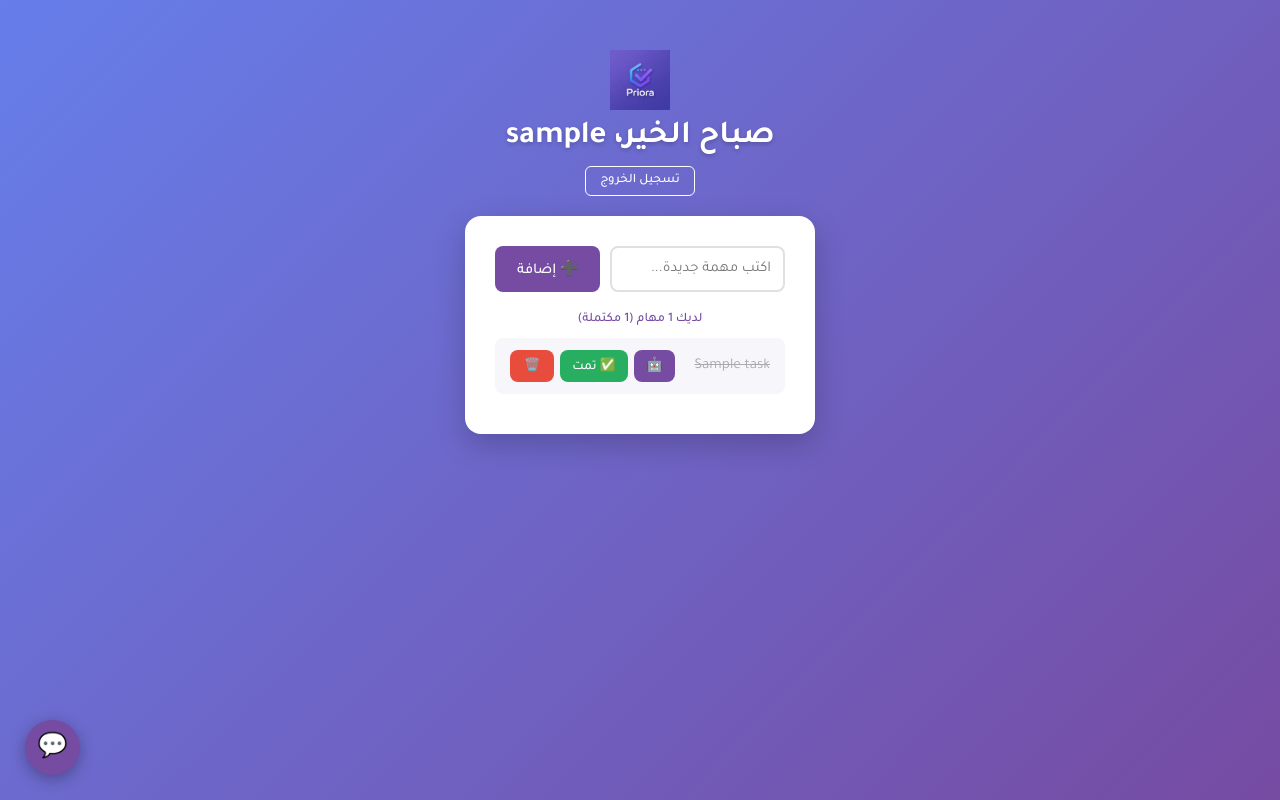
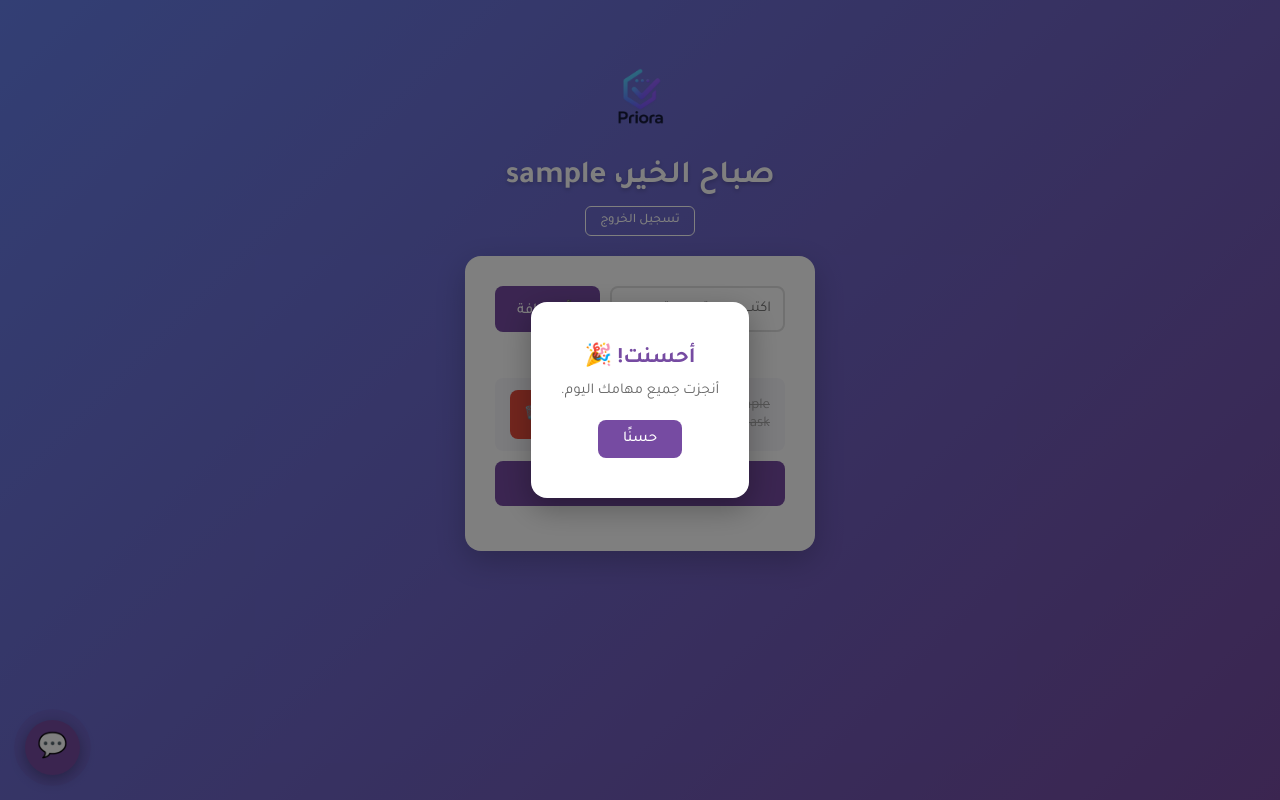
Before and after one commit to abdullhj-design/priora, a Flask app: page /app-page in a window 1280 px wide. Run offline with Flask 3, Linux system fonts and the light colour scheme; the visitor is signed in with stand-in values (Sample User, id 1); tables that the repository leaves empty or names only in its code hold one stand-in row (values such as "Sample post").

Commit message:
Add smart features

````diff
--- a/app.py
+++ b/app.py
@@ -9,7 +9,7 @@ app = Flask(__name__)
 app.secret_key = 'my-secret-key-2026'
 CORS(app, supports_credentials=True)
 app.config['JSON_AS_ASCII'] = False
-client = anthropic.Anthropic(api_key="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")
+client = anthropic.Anthropic(api_key="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")
 
 def get_db_connection():
     return mysql.connector.connect(
@@ -290,6 +290,46 @@ def admin_delete_user(user_id):
     conn.close()
 
     return jsonify({"message": "تم حذف المستخدم"}), 200
+@app.route('/tasks/prioritize', methods=['GET'])
+def prioritize_tasks():
+    if 'user_id' not in session:
+        return jsonify({"error": "يجب تسجيل الدخول"}), 401
+
+    conn = get_db_connection()
+    cursor = conn.cursor(dictionary=True)
+    cursor.execute("SELECT id, title FROM tasks WHERE user_id = %s AND done = 0", (session['user_id'],))
+    tasks = cursor.fetchall()
+    cursor.close()
+    conn.close()
+
+    if not tasks:
+        return jsonify({"message": "لا توجد مهام غير مكتملة لترتيبها"}), 200
+
+    tasks_list = "\n".join([f"- {t['title']}" for t in tasks])
+
+    try:
+        message = client.messages.create(
+            model="claude-sonnet-4-6",
+            max_tokens=500,
+            messages=[
+                {
+                    "role": "user",
+                    "content": f"هذي قائمة مهام المستخدم اليوم:\n{tasks_list}\n\nرتّبها من الأهم للأقل أهمية، وحدد أي مهمة يبدأ بها أولاً مع سبب قصير. رد فقط بصيغة JSON بهذا الشكل بالضبط، بدون أي كلام إضافي: {{\"start_with\": \"...\", \"reason\": \"...\", \"ordered\": [\"...\", \"...\"]}}"
+                }
+            ]
+        )
+
+        raw_text = message.content[0].text.strip()
+        if raw_text.startswith("```"):
+            raw_text = raw_text.replace("```json", "").replace("```", "").strip()
+
+        parsed = json.loads(raw_text)
+        return jsonify(parsed), 200
+
+    except Exception as e:
+        print("=== خطأ بترتيب المهام ===")
+        print(str(e))
+        return jsonify({"error": str(e)}), 500
 
 if __name__ == '__main__':
     app.run(debug=True)
--- a/templates/index.html
+++ b/templates/index.html
@@ -235,6 +235,18 @@
             cursor: pointer;
             box-shadow: 0 4px 15px rgba(0, 0, 0, 0.3);
             z-index: 1000;
+            animation: pulse-chat 2s infinite;
+        }
+        @keyframes pulse-chat {
+    0% {
+        box-shadow: 0 4px 15px rgba(0, 0, 0, 0.3), 0 0 0 0 rgba(118, 75, 162, 0.6);
+    }
+    70% {
+        box-shadow: 0 4px 15px rgba(0, 0, 0, 0.3), 0 0 0 15px rgba(118, 75, 162, 0);
+    }
+    100% {
+        box-shadow: 0 4px 15px rgba(0, 0, 0, 0.3), 0 0 0 0 rgba(118, 75, 162, 0);
+    }
 }
 
         .chat-window {
@@ -283,6 +295,7 @@
             border-radius: 8px;
             max-width: 85%;
             line-height: 1.4;
+            white-space: pre-line;
         }
 
         .chat-msg.user {
@@ -316,9 +329,49 @@
             font-size: 13px;
         }
         .top-logo {
-            width: 60px;
+            width: 100px;
             height: auto;
             margin-bottom: 8px;
+        }
+        .celebration-overlay {
+    position: fixed;
+    top: 0;
+    left: 0;
+    width: 100%;
+    height: 100%;
+    background-color: rgba(0, 0, 0, 0.5);
+    display: flex;
+    align-items: center;
+    justify-content: center;
+    z-index: 2000;
+}
+.celebration-overlay.hidden {
+    display: none !important;
+}
+.celebration-box {
+    background-color: white;
+    border-radius: 16px;
+    padding: 40px 30px;
+    text-align: center;
+    max-width: 320px;
+    box-shadow: 0 10px 30px rgba(0, 0, 0, 0.3);
+}
+
+.celebration-box h2 {
+    color: #764ba2;
+    font-size: 22px;
+    margin-bottom: 10px;
+}
+
+.celebration-box p {
+    color: #666;
+    font-size: 15px;
+    margin-bottom: 20px;
+}
+
+.celebration-box button {
+    background-color: #764ba2;
+    padding: 10px 25px;
 }
     </style>
 </head>
@@ -330,23 +383,39 @@
     </div>
 
     <div class="card">
+<div id="prioritizeResult" style="display: none; background-color: #f7f6fb; border-radius: 8px; padding: 15px; margin-bottom: 30px; font-size: 14px; line-height: 1.6;"></div>
         <div class="input-group">
             <input type="text" id="taskInput" placeholder="اكتب مهمة جديدة...">
             <button id="addBtn">➕ إضافة</button>
         </div>
 
         <p id="taskCounter" class="task-counter"></p>
+        <div id="nextTaskBox" class="next-task-box hidden">
+    <div class="label">🎯 مهمتك التالية</div>
+    <div class="task-name" id="nextTaskName"></div>
+    <div class="reason" id="nextTaskReason"></div>
+</div>
         <ul id="taskList">
         </ul>
         <p id="emptyMsg" class="empty-msg hidden">لا توجد مهام حاليًا 📭</p>
         <div id="loadingMsg">⏳ جاري التحميل...</div>
+<button id="prioritizeBtn" style="width: 100%; margin-bottom: 15px; background-color: #764ba2;">🤖 رتّب يومي</button>
+
+    </div>
+<div id="celebrationOverlay" class="celebration-overlay hidden">
+    <div class="celebration-box">
+<h2>أحسنت! 🎉</h2>
+ <p>أنجزت جميع مهامك اليوم.</p>
+        <button id="closeCelebration">حسنًا</button>
+    </div>
 </div>
 
 <div id="chatButton" class="chat-button">💬</div>
 
+
     <div id="chatWindow" class="chat-window hidden">
         <div class="chat-header">
-            <span>مساعد Priora 🤖</span>
+            <span> Priora AI🤖</span>
             <span id="closeChat" class="close-chat">✕</span>
         </div>
         <div id="chatMessages" class="chat-messages"></div>
@@ -377,6 +446,17 @@
         const loadingMsg = document.getElementById('loadingMsg');
         const taskCounter = document.getElementById('taskCounter');
         const emptyMsg = document.getElementById('emptyMsg');
+        const celebrationOverlay = document.getElementById('celebrationOverlay');
+const closeCelebration = document.getElementById('closeCelebration');
+let celebrationShown = false;
+const nextTaskBox = document.getElementById('nextTaskBox');
+const nextTaskName = document.getElementById('nextTaskName');
+const nextTaskReason = document.getElementById('nextTaskReason');
+let savedOrder = null;
+
+closeCelebration.addEventListener('click', function() {
+    celebrationOverlay.classList.add('hidden');
+});
 
         function createTaskElement(task) {
             const li = document.createElement('li');
@@ -392,8 +472,9 @@
             buttonsDiv.classList.add('task-buttons');
 
             const analyzeButton = document.createElement('button');
-            analyzeButton.textContent = '🤖';
+            analyzeButton.textContent = '🤖حلّل المهمة';
             analyzeButton.classList.add('analyze-btn');
+            analyzeButton.title = 'حلّل هذه المهمة';
 
             analyzeButton.addEventListener('click', async function() {
                 analyzeButton.textContent = '⏳';
@@ -419,7 +500,7 @@
             });
 
             const completeButton = document.createElement('button');
-            completeButton.textContent = '✅ تمت';
+            completeButton.textContent = '✅ تم';
             completeButton.classList.add('complete-btn');
 
             completeButton.addEventListener('click', async function() {
@@ -427,7 +508,8 @@
         method: 'PUT',
         credentials: 'include'
     });
-                loadTasks();
+    await loadTasks();
+    showNextTask();
 });
 
             const deleteButton = document.createElement('button');
@@ -454,6 +536,7 @@
 
         async function loadTasks() {
             loadingMsg.style.display = 'block';
+            prioritizeResult.style.display = 'none';
             taskList.innerHTML = '';
 
             const response = await fetch('/tasks', {
@@ -472,10 +555,16 @@
             if (tasks.length === 0) {
     taskCounter.textContent = '';
     emptyMsg.classList.remove('hidden');
+    celebrationShown = false;
 } else {
     const doneCount = tasks.filter(function(t) { return t.done; }).length;
     taskCounter.textContent = 'لديك ' + tasks.length + ' مهام (' + doneCount + ' مكتملة)';
     emptyMsg.classList.add('hidden');
+
+    if (doneCount === tasks.length && !celebrationShown) {
+        celebrationOverlay.classList.remove('hidden');
+        celebrationShown = true;
+    }
 }
 
             tasks.forEach(function(task) {
@@ -526,10 +615,18 @@
         const chatInput = document.getElementById('chatInput');
         const chatSendBtn = document.getElementById('chatSendBtn');
 
+
+
+        let chatOpened = false;
+
 chatButton.addEventListener('click', function() {
     chatWindow.classList.toggle('hidden');
+
+    if (!chatOpened && !chatWindow.classList.contains('hidden')) {
+        addChatMessage('👋 مرحبًا ' + username + '، أنا Priora AI\nكيف يمكنني مساعدتك؟', 'bot');
+        chatOpened = true;
+    }
 });
-
 closeChat.addEventListener('click', function() {
     chatWindow.classList.add('hidden');
 });
@@ -573,6 +670,69 @@
             }
         });
 
+const prioritizeBtn = document.getElementById('prioritizeBtn');
+const prioritizeResult = document.getElementById('prioritizeResult');
+
+prioritizeBtn.addEventListener('click', async function() {
+    prioritizeBtn.textContent = '⏳ جاري الترتيب...';
+    prioritizeResult.style.display = 'none';
+
+    try {
+        const response = await fetch('/tasks/prioritize', {
+            credentials: 'include'
+        });
+        const data = await response.json();
+
+prioritizeBtn.textContent = '🔄 أعد ترتيب يومي';
+        if (data.message) {
+            prioritizeResult.innerHTML = data.message;
+            prioritizeResult.style.display = 'block';
+            return;
+        }
+
+        if (data.start_with) {
+                savedOrder = data.ordered;
+
+            let orderedList = data.ordered.map(function(t, i) {
+                return (i + 1) + '. ' + t;
+            }).join('<br>');
+
+            prioritizeResult.innerHTML =
+                '<strong>🎯 ابدأ بـ: ' + data.start_with + '</strong><br>' +
+                '<span style="color:#888;">' + data.reason + '</span><br><br>' +
+                '<strong>خطتك لليوم:</strong><br>' + orderedList;
+            prioritizeResult.style.display = 'block';
+        } else {
+            prioritizeResult.innerHTML = 'حدث خطأ: ' + (data.error || 'غير معروف');
+            prioritizeResult.style.display = 'block';
+        }
+    } catch (err) {
+        prioritizeBtn.textContent = '🤖 رتّب يومي';
+        prioritizeResult.innerHTML = 'تعذر الاتصال بخدمة الذكاء الاصطناعي';
+        prioritizeResult.style.display = 'block';
+    }
+});
+function showNextTask() {
+    if (!savedOrder) {
+        nextTaskBox.classList.add('hidden');
+        return;
+    }
+
+    const doneTitles = Array.from(document.querySelectorAll('#taskList li.completed .task-text'))
+        .map(function(el) { return el.textContent; });
+
+    const next = savedOrder.find(function(title) {
+        return doneTitles.indexOf(title) === -1;
+    });
+
+    if (next) {
+        nextTaskName.textContent = next;
+        nextTaskBox.classList.remove('hidden');
+    } else {
+        nextTaskBox.classList.add('hidden');
+    }
+}
+
 loadTasks();
 </script>
 </body>
````
Also changed, not shown: static/images/logo2.png. Lines whose indentation alone changed are shown as unchanged.
